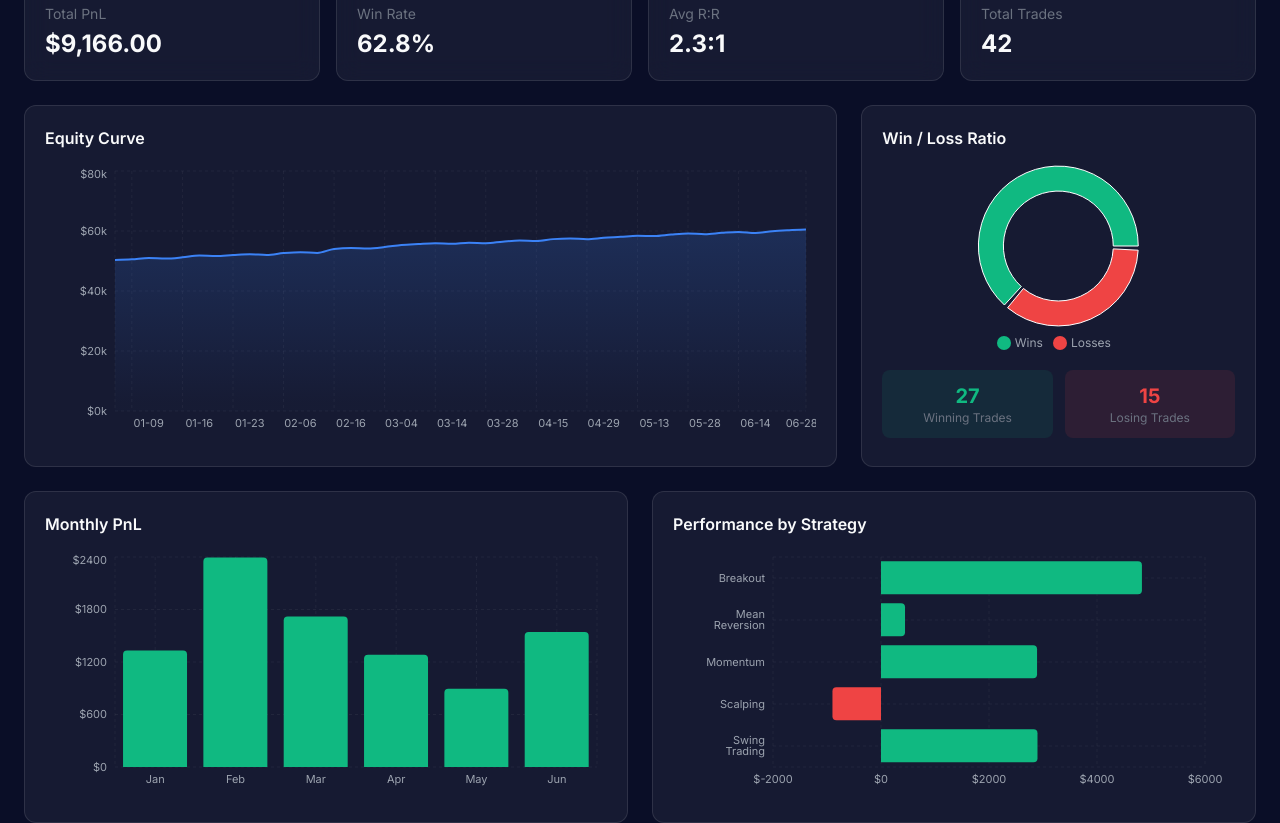
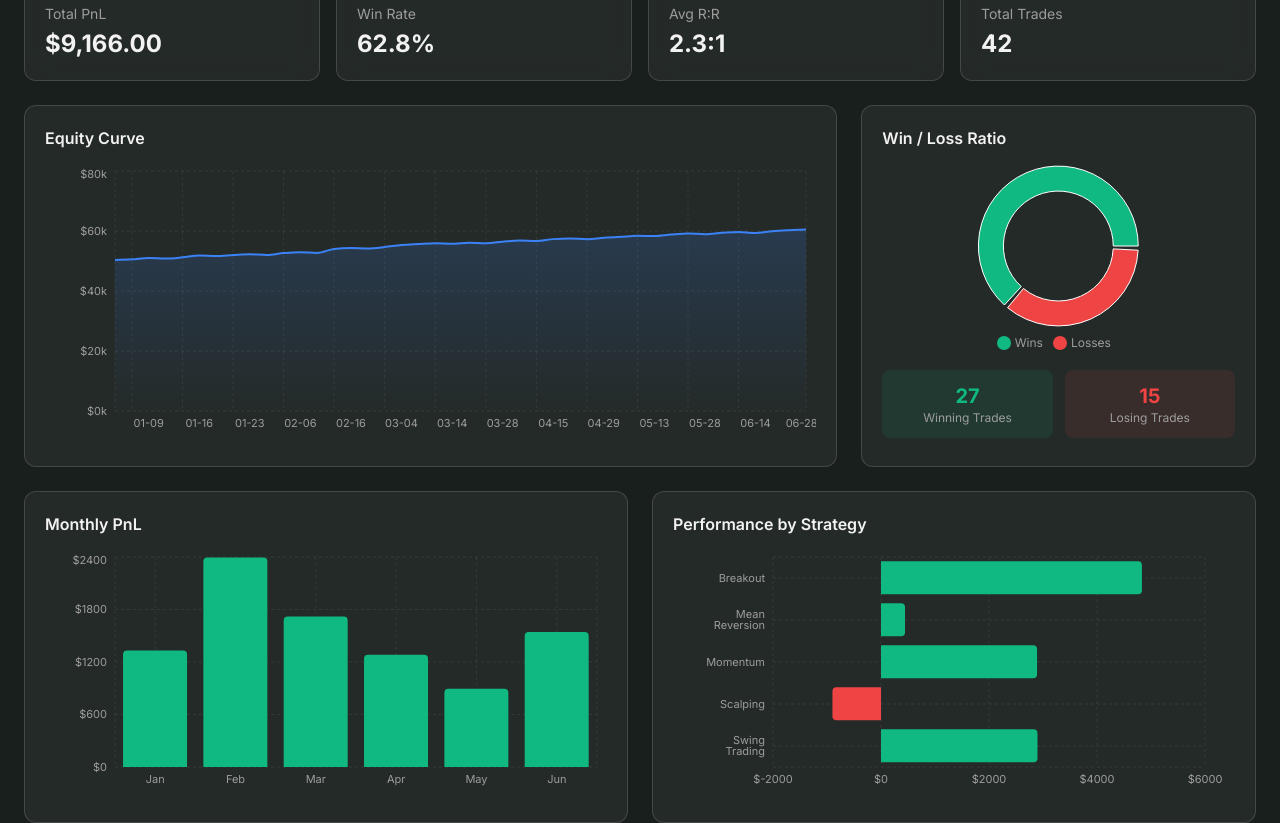
Before and after one commit to Scriptsz/Trading_Journal, a Next.js app: page /dashboard in a window 1280 px wide. Shown: the part 180-1003 px from the top of the page. Built offline with nearby package versions, Linux system fonts and the light colour scheme.

Commit message:
Update color palette to neutral gray/charcoal theme
Co-authored-by: Scriptsz <182629747+Scriptsz@users.noreply.github.com>

```diff
--- a/src/app/globals.css
+++ b/src/app/globals.css
@@ -5,7 +5,7 @@
 @tailwind utilities;
 
 :root {
-  --background: #0A0E27;
+  --background: #191F1D;
 }
 
 * {
@@ -22,8 +22,8 @@ body {
 }
 
 body {
-  background-color: #0A0E27;
-  color: #F9FAFB;
+  background-color: #191F1D;
+  color: #F2F2F2;
 }
 
 /* Custom scrollbar */
@@ -32,40 +32,40 @@ body {
 }
 
 ::-webkit-scrollbar-track {
-  background: rgba(255, 255, 255, 0.02);
+  background: rgba(242, 242, 242, 0.02);
 }
 
 ::-webkit-scrollbar-thumb {
-  background: rgba(255, 255, 255, 0.1);
+  background: rgba(196, 196, 196, 0.2);
   border-radius: 3px;
 }
 
 ::-webkit-scrollbar-thumb:hover {
-  background: rgba(255, 255, 255, 0.2);
+  background: rgba(196, 196, 196, 0.35);
 }
 
 /* Glass effect */
 .glass {
-  background: rgba(255, 255, 255, 0.05);
+  background: rgba(242, 242, 242, 0.05);
   backdrop-filter: blur(16px);
-  border: 1px solid rgba(255, 255, 255, 0.1);
+  border: 1px solid rgba(196, 196, 196, 0.2);
 }
 
 .glass-hover {
-  background: rgba(255, 255, 255, 0.05);
+  background: rgba(242, 242, 242, 0.05);
   backdrop-filter: blur(16px);
-  border: 1px solid rgba(255, 255, 255, 0.1);
+  border: 1px solid rgba(196, 196, 196, 0.2);
   transition: all 0.3s ease;
 }
 
 .glass-hover:hover {
-  background: rgba(255, 255, 255, 0.1);
+  background: rgba(242, 242, 242, 0.1);
   transform: scale(1.02);
 }
 
 /* Gradient text */
 .gradient-text {
-  background: linear-gradient(to right, #3B82F6, #60A5FA, #3B82F6);
+  background: linear-gradient(to right, #C4C4C4, #F2F2F2, #C4C4C4);
   -webkit-background-clip: text;
   -webkit-text-fill-color: transparent;
   background-clip: text;
--- a/src/components/dashboard/EquityCurveChart.tsx
+++ b/src/components/dashboard/EquityCurveChart.tsx
@@ -34,16 +34,16 @@ export function EquityCurveChart() {
             <stop offset="95%" stopColor="#3B82F6" stopOpacity={0.02} />
           </linearGradient>
         </defs>
-        <CartesianGrid strokeDasharray="3 3" stroke="rgba(255,255,255,0.05)" />
+        <CartesianGrid strokeDasharray="3 3" stroke="rgba(196,196,196,0.1)" />
         <XAxis
           dataKey="date"
-          tick={{ fill: '#9CA3AF', fontSize: 11 }}
+          tick={{ fill: '#9D9D9D', fontSize: 11 }}
           axisLine={false}
           tickLine={false}
           tickFormatter={(val) => val.slice(5)}
         />
         <YAxis
-          tick={{ fill: '#9CA3AF', fontSize: 11 }}
+          tick={{ fill: '#9D9D9D', fontSize: 11 }}
           axisLine={false}
           tickLine={false}
           tickFormatter={(val) => `$${(val / 1000).toFixed(0)}k`}
--- a/src/components/dashboard/PerformanceCharts.tsx
+++ b/src/components/dashboard/PerformanceCharts.tsx
@@ -27,9 +27,9 @@ export function MonthlyPnLChart() {
   return (
     <ResponsiveContainer width="100%" height={250}>
       <BarChart data={monthlyPnLData} margin={{ top: 5, right: 10, left: 10, bottom: 5 }}>
-        <CartesianGrid strokeDasharray="3 3" stroke="rgba(255,255,255,0.05)" />
-        <XAxis dataKey="month" tick={{ fill: '#9CA3AF', fontSize: 11 }} axisLine={false} tickLine={false} />
-        <YAxis tick={{ fill: '#9CA3AF', fontSize: 11 }} axisLine={false} tickLine={false} tickFormatter={(v) => `$${v}`} />
+        <CartesianGrid strokeDasharray="3 3" stroke="rgba(196,196,196,0.1)" />
+        <XAxis dataKey="month" tick={{ fill: '#9D9D9D', fontSize: 11 }} axisLine={false} tickLine={false} />
+        <YAxis tick={{ fill: '#9D9D9D', fontSize: 11 }} axisLine={false} tickLine={false} tickFormatter={(v) => `$${v}`} />
         <Tooltip content={<CustomTooltip />} />
         <Bar dataKey="pnl" name="Monthly PnL" radius={[4, 4, 0, 0]}>
           {monthlyPnLData.map((entry, index) => (
@@ -45,9 +45,9 @@ export function StrategyPerformanceChart() {
   return (
     <ResponsiveContainer width="100%" height={250}>
       <BarChart data={strategyPerformance} layout="vertical" margin={{ top: 5, right: 30, left: 10, bottom: 5 }}>
-        <CartesianGrid strokeDasharray="3 3" stroke="rgba(255,255,255,0.05)" />
-        <XAxis type="number" tick={{ fill: '#9CA3AF', fontSize: 11 }} axisLine={false} tickLine={false} tickFormatter={(v) => `$${v}`} />
-        <YAxis type="category" dataKey="name" tick={{ fill: '#9CA3AF', fontSize: 11 }} axisLine={false} tickLine={false} width={90} />
+        <CartesianGrid strokeDasharray="3 3" stroke="rgba(196,196,196,0.1)" />
+        <XAxis type="number" tick={{ fill: '#9D9D9D', fontSize: 11 }} axisLine={false} tickLine={false} tickFormatter={(v) => `$${v}`} />
+        <YAxis type="category" dataKey="name" tick={{ fill: '#9D9D9D', fontSize: 11 }} axisLine={false} tickLine={false} width={90} />
         <Tooltip content={<CustomTooltip />} />
         <Bar dataKey="totalPnl" name="Total PnL" fill="#3B82F6" radius={[0, 4, 4, 0]}>
           {strategyPerformance.map((entry, index) => (
@@ -77,9 +77,9 @@ export function WinRateChart() {
             <stop offset="95%" stopColor="#10B981" stopOpacity={0.02} />
           </linearGradient>
         </defs>
-        <CartesianGrid strokeDasharray="3 3" stroke="rgba(255,255,255,0.05)" />
-        <XAxis dataKey="month" tick={{ fill: '#9CA3AF', fontSize: 11 }} axisLine={false} tickLine={false} />
-        <YAxis tick={{ fill: '#9CA3AF', fontSize: 11 }} axisLine={false} tickLine={false} tickFormatter={(v) => `${v}%`} domain={[40, 100]} />
+        <CartesianGrid strokeDasharray="3 3" stroke="rgba(196,196,196,0.1)" />
+        <XAxis dataKey="month" tick={{ fill: '#9D9D9D', fontSize: 11 }} axisLine={false} tickLine={false} />
+        <YAxis tick={{ fill: '#9D9D9D', fontSize: 11 }} axisLine={false} tickLine={false} tickFormatter={(v) => `${v}%`} domain={[40, 100]} />
         <Tooltip content={<CustomTooltip />} />
         <Area type="monotone" dataKey="winRate" name="Win Rate" stroke="#10B981" strokeWidth={2} fill="url(#winRateGradient)" dot={false} />
       </AreaChart>
@@ -107,14 +107,14 @@ export function WinLossPieChart() {
         <Tooltip
           formatter={(value: number, name: string) => [value, name]}
           contentStyle={{
-            background: '#0D1130',
-            border: '1px solid rgba(255,255,255,0.1)',
+            background: '#303332',
+            border: '1px solid rgba(196,196,196,0.2)',
             borderRadius: '8px',
-            color: '#F9FAFB',
+            color: '#F2F2F2',
           }}
         />
         <Legend
-          formatter={(value) => <span style={{ color: '#9CA3AF', fontSize: '12px' }}>{value}</span>}
+          formatter={(value) => <span style={{ color: '#9D9D9D', fontSize: '12px' }}>{value}</span>}
         />
       </PieChart>
     </ResponsiveContainer>
@@ -133,9 +133,9 @@ export function RRChart() {
   return (
     <ResponsiveContainer width="100%" height={250}>
       <LineChart data={data} margin={{ top: 5, right: 10, left: 10, bottom: 5 }}>
-        <CartesianGrid strokeDasharray="3 3" stroke="rgba(255,255,255,0.05)" />
-        <XAxis dataKey="month" tick={{ fill: '#9CA3AF', fontSize: 11 }} axisLine={false} tickLine={false} />
-        <YAxis tick={{ fill: '#9CA3AF', fontSize: 11 }} axisLine={false} tickLine={false} tickFormatter={(v) => `${v}:1`} />
+        <CartesianGrid strokeDasharray="3 3" stroke="rgba(196,196,196,0.1)" />
+        <XAxis dataKey="month" tick={{ fill: '#9D9D9D', fontSize: 11 }} axisLine={false} tickLine={false} />
+        <YAxis tick={{ fill: '#9D9D9D', fontSize: 11 }} axisLine={false} tickLine={false} tickFormatter={(v) => `${v}:1`} />
         <Tooltip content={<CustomTooltip />} />
         <Line type="monotone" dataKey="avgRR" name="Avg R:R" stroke="#F59E0B" strokeWidth={2} dot={{ r: 4, fill: '#F59E0B' }} activeDot={{ r: 5 }} />
       </LineChart>
@@ -158,9 +158,9 @@ export function AssetPerformanceChart() {
   return (
     <ResponsiveContainer width="100%" height={250}>
       <BarChart data={data} margin={{ top: 5, right: 10, left: 10, bottom: 5 }}>
-        <CartesianGrid strokeDasharray="3 3" stroke="rgba(255,255,255,0.05)" />
-        <XAxis dataKey="asset" tick={{ fill: '#9CA3AF', fontSize: 11 }} axisLine={false} tickLine={false} />
-        <YAxis tick={{ fill: '#9CA3AF', fontSize: 11 }} axisLine={false} tickLine={false} tickFormatter={(v) => `$${v}`} />
+        <CartesianGrid strokeDasharray="3 3" stroke="rgba(196,196,196,0.1)" />
+        <XAxis dataKey="asset" tick={{ fill: '#9D9D9D', fontSize: 11 }} axisLine={false} tickLine={false} />
+        <YAxis tick={{ fill: '#9D9D9D', fontSize: 11 }} axisLine={false} tickLine={false} tickFormatter={(v) => `$${v}`} />
         <Tooltip content={<CustomTooltip />} />
         <Bar dataKey="pnl" name="Total PnL" radius={[4, 4, 0, 0]}>
           {data.map((entry, index) => (
@@ -191,9 +191,9 @@ export function DrawdownChart() {
             <stop offset="95%" stopColor="#EF4444" stopOpacity={0.02} />
           </linearGradient>
         </defs>
-        <CartesianGrid strokeDasharray="3 3" stroke="rgba(255,255,255,0.05)" />
-        <XAxis dataKey="date" tick={{ fill: '#9CA3AF', fontSize: 11 }} axisLine={false} tickLine={false} />
-        <YAxis tick={{ fill: '#9CA3AF', fontSize: 11 }} axisLine={false} tickLine={false} tickFormatter={(v) => `${v}%`} />
+        <CartesianGrid strokeDasharray="3 3" stroke="rgba(196,196,196,0.1)" />
+        <XAxis dataKey="date" tick={{ fill: '#9D9D9D', fontSize: 11 }} axisLine={false} tickLine={false} />
+        <YAxis tick={{ fill: '#9D9D9D', fontSize: 11 }} axisLine={false} tickLine={false} tickFormatter={(v) => `${v}%`} />
         <Tooltip content={<CustomTooltip />} />
         <Area type="monotone" dataKey="drawdown" name="Drawdown %" stroke="#EF4444" strokeWidth={2} fill="url(#drawdownGradient)" dot={false} />
       </AreaChart>
--- a/tailwind.config.ts
+++ b/tailwind.config.ts
@@ -11,14 +11,14 @@ const config: Config = {
     extend: {
       colors: {
         background: {
-          DEFAULT: '#0A0E27',
-          secondary: '#0D1130',
-          tertiary: '#111827',
+          DEFAULT: '#191F1D',
+          secondary: '#303332',
+          tertiary: '#616161',
         },
         surface: {
-          DEFAULT: 'rgba(255, 255, 255, 0.05)',
-          hover: 'rgba(255, 255, 255, 0.08)',
-          active: 'rgba(255, 255, 255, 0.12)',
+          DEFAULT: 'rgba(242, 242, 242, 0.05)',
+          hover: 'rgba(242, 242, 242, 0.08)',
+          active: 'rgba(242, 242, 242, 0.12)',
         },
         primary: {
           DEFAULT: '#3B82F6',
@@ -41,13 +41,13 @@ const config: Config = {
           light: '#FCD34D',
         },
         text: {
-          primary: '#F9FAFB',
-          secondary: '#9CA3AF',
-          muted: '#6B7280',
+          primary: '#F2F2F2',
+          secondary: '#C4C4C4',
+          muted: '#9D9D9D',
         },
         border: {
-          DEFAULT: 'rgba(255, 255, 255, 0.1)',
-          hover: 'rgba(255, 255, 255, 0.2)',
+          DEFAULT: 'rgba(196, 196, 196, 0.2)',
+          hover: 'rgba(196, 196, 196, 0.35)',
         },
       },
       fontFamily: {
```
